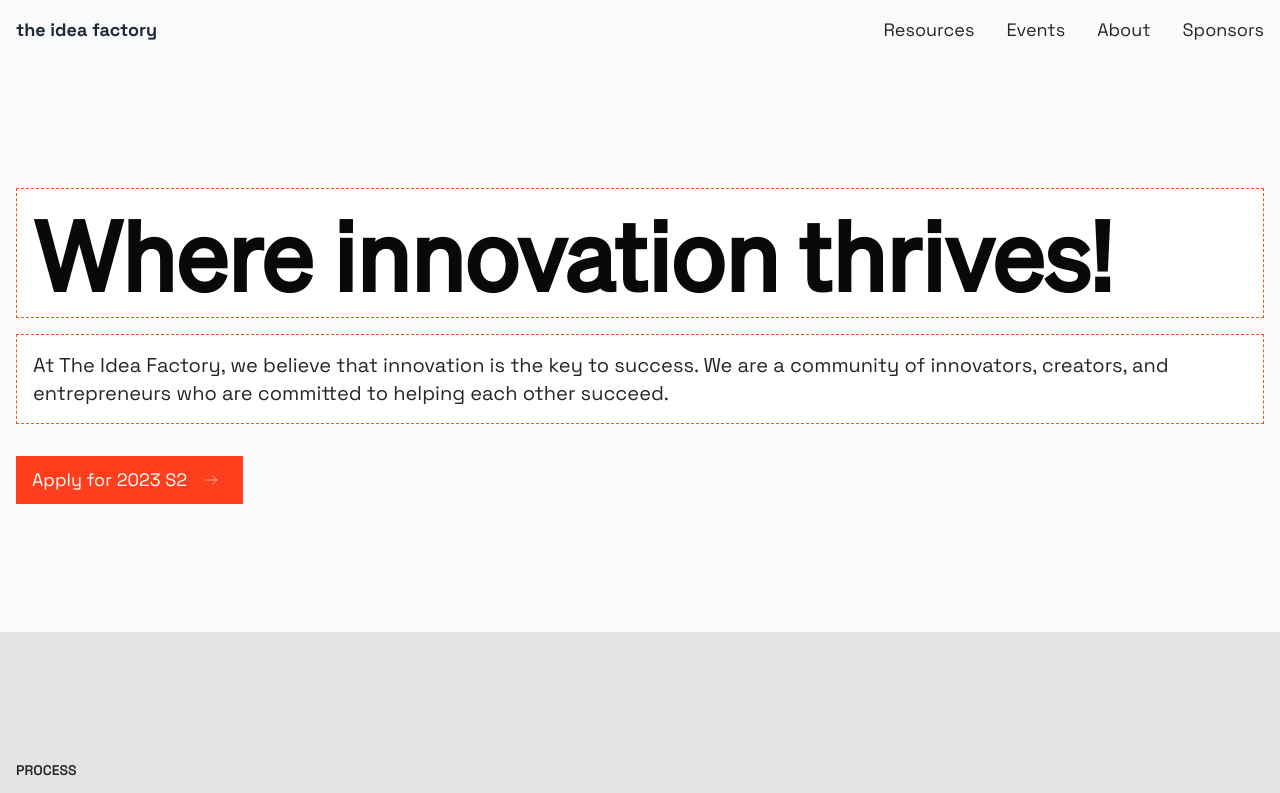
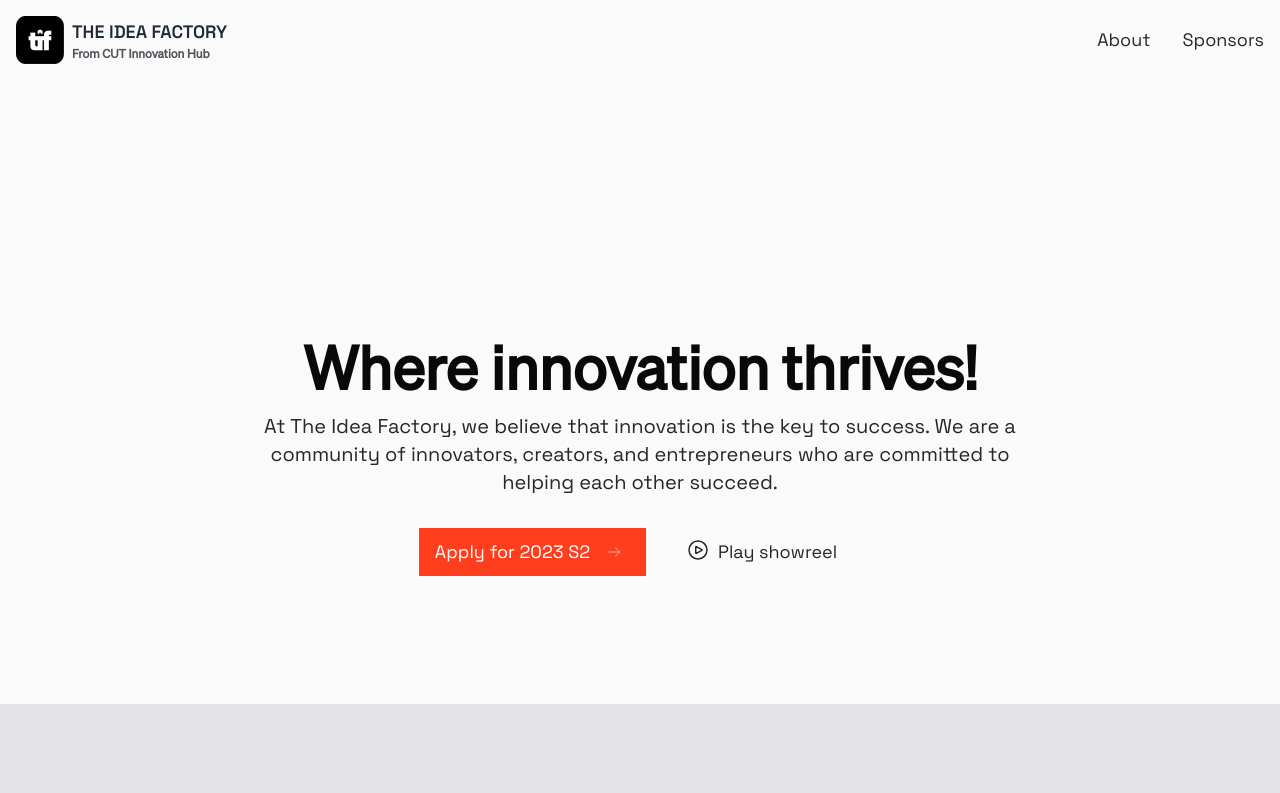
Before and after one commit to tate2301/theideafactory, an Astro site: page / in a window 1280 px wide. Shown: the top 793 px of the page. Built offline with nearby package versions, Linux system fonts and the light colour scheme; Astro itself is replaced by a stand-in of ours; a web font is replaced by a local one.

Commit message:
change landing page

```diff
--- a/src/components/AnimatedCharacter.tsx
+++ b/src/components/AnimatedCharacter.tsx
@@ -40,7 +40,7 @@ export const Anim = () => (
       <AnimatedSpan char={char} />
     ))}
     <br />
-    {"Entrepreneurship. ".split("").map((char, index) => (
+    {"Create. ".split("").map((char, index) => (
       <AnimatedSpan char={char} />
     ))}
   </motion.h1>
--- a/src/components/Navbar.astro
+++ b/src/components/Navbar.astro
@@ -1,43 +1,20 @@
-<nav class="md:flex flex-col gap-4 md:flex-row justify-between p-4 hidden">
-    <a href="/" class="font-bold text-gray-800">the idea factory</a>
+<nav class="flex flex-col gap-4 md:flex-row justify-between p-4">
+    <a href="/" class="font-bold text-gray-800 flex gap-2 items-center">
+        <img src="/android-chrome-192x192.png" class="w-12 h-12" />
+        <div>
+            <p class="uppercase">The Idea Factory</p>
+            <h6 class="text-xs text-zinc-600">From CUT Innovation Hub</h6>
+        </div>
+    </a>
     <div class="flex gap-8 items-center">
-        <a
-            href="/resources"
-            class="hover:underline transition-all over:text-zinc-900"
-            >Resources</a
-        >
-        <a
-            href="/events"
-            class="hover:underline transition-all over:text-zinc-900">Events</a
-        >
-
         <a
             href="/about"
             class="hover:underline transition-all over:text-zinc-900">About</a
         >
         <a
-            href="/about"
+            href="/sponsors"
             class="hover:underline transition-all over:text-zinc-900"
             >Sponsors</a
         >
     </div>
 </nav>
-<nav class="flex justify-between items-center md:hidden p-4">
-    <a href="/" class="font-bold text-gray-800">the idea factory</a>
-
-    <button class="mobile-menu-button">
-        <svg
-            class="w-6 h-6 text-gray-800"
-            fill="currentColor"
-            viewBox="0 0 20 20"
-            xmlns="http://www.w3.org/2000/svg"
-        >
-            <title>Menu</title>
-            <path
-                fill-rule="evenodd"
-                clip-rule="evenodd"
-                d="M2 4C2 3.44772 2.44772 3 3 3H17C17.5523 3 18 3.44772 18 4C18 4.55228 17.5523 5 17 5H3C2.44772 5 2 4.55228 2 4ZM3 9C2.44772 9 2 9.44772 2 10C2 10.5523 2.44772 11 3 11H17C17.5523 11 18 10.5523 18 10C18 9.44772 17.5523 9 17 9H3ZM3 15C2.44772 15 2 15.4477 2 16C2 16.5523 2.44772 17 3 17H17C17.5523 17 18 16.5523 18 16C18 15.4477 17.5523 15 17 15H3Z"
-            ></path>
-        </svg>
-    </button>
-</nav>
--- a/src/layouts/Layout.astro
+++ b/src/layouts/Layout.astro
@@ -14,7 +14,7 @@ const { title } = Astro.props;
 		<meta charset="UTF-8" />
 		<meta name="description" content="Astro description" />
 		<meta name="viewport" content="width=device-width" />
-		<link rel="icon" type="image/svg+xml" href="/favicon.svg" />
+		<link rel="icon" type="image/svg+xml" href="/favicon.ico" />
 		<link rel="preconnect" href="https://fonts.googleapis.com" />
 		<link rel="preconnect" href="https://fonts.gstatic.com" crossorigin />
 		<link
--- a/src/layouts/LayoutWithoutNavbar.astro
+++ b/src/layouts/LayoutWithoutNavbar.astro
@@ -14,11 +14,11 @@ const { title } = Astro.props;
         <meta charset="UTF-8" />
         <meta name="description" content="Astro description" />
         <meta name="viewport" content="width=device-width" />
-        <link rel="icon" type="image/svg+xml" href="/favicon.svg" />
+        <link rel="icon" type="image/svg+xml" href="/favicon.ico" />
         <link rel="preconnect" href="https://fonts.googleapis.com" />
         <link rel="preconnect" href="https://fonts.gstatic.com" crossorigin />
         <link
-            href="https://fonts.googleapis.com/css2?family=Familjen+Grotesk&family=Noto+Color+Emoji&family=Space+Grotesk:wght@400;600;700&display=swap"
+            href="https://fonts.googleapis.com/css2?family=Familjen+Grotesk&family=Noto+Color+Emoji&family=Inter:wght@400;600;700&display=swap"
             rel="stylesheet"
         />
         <link
@@ -53,7 +53,7 @@ const { title } = Astro.props;
     }
     html {
         font-family: "Noto Color Emoji", sans-serif !important;
-        font-family: "Space Grotesk", sans-serif !important;
+        font-family: "Inter", sans-serif !important;
     }
     code {
         font-family: Menlo, Monaco, Lucida Console, Liberation Mono,
--- a/src/pages/index.astro
+++ b/src/pages/index.astro
@@ -4,22 +4,22 @@ import Card from "../components/Card.astro";
 ---
 
 <Layout title="The Idea Factory">
-	<div class="py-32 p-4">
+	<div class="py-32 overflow-visible bg-contain">
 		<div
-			class="w-full container flex relative flex-col md:flex-row mx-auto max-w-screen-xl items-center gap-32 overflow-visible"
+			class="w-full container relative grid grid-cols-1 mx-auto max-w-screen-md text-center items-center gap-32 py-32 overflow-visible"
 		>
-			<div class="max-w-screen-xl w-full z-10 flex-1 flex flex-col gap-8">
+			<div
+				class="max-w-screen-xl w-full z-10 flex-1 flex flex-col gap-8 col-span-1"
+			>
 				<div
 					class="flex flex-col gap-4 animate__fadeIn animate__animated"
 				>
 					<h1
-						class="text-4xl border p-4 bg-white border-orange-600 border-dashed inline leading-relaxed md:text-5xl xl:text-8xl text-zinc-950 font-bold"
+						class="text-4xl inline leading-relaxed md:text-5xl xl:text-6xl text-zinc-950 font-bold"
 					>
 						Where innovation thrives!
 					</h1>
-					<p
-						class="text-xl border p-4 bg-white border-orange-600 border-dashed border-spacing-8"
-					>
+					<p class="text-xl">
 						At The Idea Factory, we believe that innovation is the
 						key to success. We are a community of innovators,
 						creators, and entrepreneurs who are committed to helping
@@ -27,7 +27,7 @@ import Card from "../components/Card.astro";
 					</p>
 				</div>
 				<div
-					class="flex gap-4 animate__fadeIn animate__animated animate__duration-1s"
+					class="flex flex-col md:flex-row items-center gap-4 animate__fadeIn animate__animated animate__duration-1s justify-center"
 				>
 					<a href="https://5k73n0eiwmd.typeform.com/to/v9uUxbgl">
 						<button
@@ -49,7 +49,27 @@ import Card from "../components/Card.astro";
 							</svg>
 						</button>
 					</a>
-				</div>
+					<button class="flex gap-2 px-6 py-2">
+						<svg
+							xmlns="http://www.w3.org/2000/svg"
+							fill="none"
+							viewBox="0 0 24 24"
+							stroke-width="1.5"
+							stroke="currentColor"
+							class="w-6 h-6"
+						>
+							<path
+								stroke-linecap="round"
+								stroke-linejoin="round"
+								d="M21 12a9 9 0 11-18 0 9 9 0 0118 0z"></path>
+							<path
+								stroke-linecap="round"
+								stroke-linejoin="round"
+								d="M15.91 11.672a.375.375 0 010 .656l-5.603 3.113a.375.375 0 01-.557-.328V8.887c0-.286.307-.466.557-.327l5.603 3.112z"
+							></path>
+						</svg>
+						Play showreel
+					</button>
 				</div>
 			</div>
 		</div>
@@ -63,30 +83,32 @@ import Card from "../components/Card.astro";
 					</h2>
 					<div class="flex flex-col md:flex justify-between gap-16">
 						<p class="w-full">
-						The Idea Factory is a student startup accelerator that
-						is dedicated to fostering innovation, creativity, and
-						entrepreneurship among students. Our primary goal is to
-						provide a supportive and collaborative environment where
-						student entrepreneurs can thrive. We believe that by
-						nurturing and empowering student startups, we can drive
-						impactful change and create a vibrant ecosystem for
-						innovation. At the Idea Factory, we offer a range of
-						resources and support to help student startups succeed.
-						This includes mentorship from experienced industry
-						professionals who guide students through the startup
-						journey, providing valuable insights and advice.
+							The Idea Factory is a student startup accelerator
+							that is dedicated to fostering innovation,
+							creativity, and entrepreneurship among students. Our
+							primary goal is to provide a supportive and
+							collaborative environment where student
+							entrepreneurs can thrive. We believe that by
+							nurturing and empowering student startups, we can
+							drive impactful change and create a vibrant
+							ecosystem for innovation. At the Idea Factory, we
+							offer a range of resources and support to help
+							student startups succeed. This includes mentorship
+							from experienced industry professionals who guide
+							students through the startup journey, providing
+							valuable insights and advice.
 						</p>
 						<p class="w-full">
-						Quality assurance is a key aspect of the Idea Factory.
-						We emphasize the importance of thorough testing,
-						feedback loops, and iterative development to ensure that
-						student startups deliver high-quality or services. Our
-						team of mentors and experts work closely with students
-						to help them refine their business models, validate
-						their ideas, and build sustainable businesses. We
-						believe in attention to detail and strive to create
-						user-focused solutions that meet the needs of the target
-						audience.
+							Quality assurance is a key aspect of the Idea
+							Factory. We emphasize the importance of thorough
+							testing, feedback loops, and iterative development
+							to ensure that student startups deliver high-quality
+							or services. Our team of mentors and experts work
+							closely with students to help them refine their
+							business models, validate their ideas, and build
+							sustainable businesses. We believe in attention to
+							detail and strive to create user-focused solutions
+							that meet the needs of the target audience.
 						</p>
 					</div>
 				</div>
@@ -94,13 +116,15 @@ import Card from "../components/Card.astro";
 		</div>
 		<div class="py-32 p-4">
 			<div class="container mx-auto max-w-screen-xl flex flex-col gap-8">
-			<p class="uppercase text-sm font- font-bold">Membership Perks</p>
+				<p class="uppercase text-sm font- font-bold">
+					Membership Perks
+				</p>
 
 				<h3 class="text-3xl text-zinc-950 leading-normal font-bold">
-				Unleash your entrepreneurial potential with The Idea Factory,
-				the ultimate student startup accelerator! Elevate your ideas,
-				refine your skills, and embark on the journey to becoming a
-				groundbreaking founder.
+					Unleash your entrepreneurial potential with The Idea
+					Factory, the ultimate student startup accelerator! Elevate
+					your ideas, refine your skills, and embark on the journey to
+					becoming a groundbreaking founder.
 				</h3>
 				<div
 					class="grid grid-cols-1 md:grid-cols-2 lg:grid-cols-3 gap-8 mt-16"
@@ -117,9 +141,9 @@ import Card from "../components/Card.astro";
 						<p class="text-xl">📈</p>
 						<h4 class="uppercase text-sm font-">Community</h4>
 						<p>
-						The Idea Factory is a community of innovators, creators,
-						and entrepreneurs who are committed to helping each
-						other succeed.
+							The Idea Factory is a community of innovators,
+							creators, and entrepreneurs who are committed to
+							helping each other succeed.
 						</p>
 					</div>
 					<div class="p-8 flex flex-col gap-4 border border-zinc-300">
@@ -134,26 +158,26 @@ import Card from "../components/Card.astro";
 						<p class="text-xl">📝</p>
 						<h4 class="uppercase text-sm font-">Resources</h4>
 						<p>
-						Gain access to cloud resources, our library, including
-						pitch decks, business plans and more.
+							Gain access to cloud resources, our library,
+							including pitch decks, business plans and more.
 						</p>
 					</div>
 					<div class="p-8 flex flex-col gap-4 border border-zinc-300">
 						<p class="text-xl">📚</p>
 						<h4 class="uppercase text-sm font-">Education</h4>
 						<p>
-						We regularly host workshops and seminars, with industry
-						experts to help you learn the skills you need to
-						succeed.
+							We regularly host workshops and seminars, with
+							industry experts to help you learn the skills you
+							need to succeed.
 						</p>
 					</div>
 					<div class="p-8 flex flex-col gap-4 border border-zinc-300">
 						<p class="text-xl">🏆</p>
 						<h4 class="uppercase text-sm font-">Competitions</h4>
 						<p>
-						Every season we host a pitch competition where you can
-						pitch your idea to a panel of judges for a chance to win
-						prices.
+							Every season we host a pitch competition where you
+							can pitch your idea to a panel of judges for a
+							chance to win prices.
 						</p>
 					</div>
 				</div>
@@ -178,7 +202,8 @@ import Card from "../components/Card.astro";
 					</p>
 					<h4 class="text-xl text-white">Applications open</h4>
 					<p class="text-zinc-300">
-					We are now accepting applications for the 2023 S1 cohort.
+						We are now accepting applications for the 2023 S1
+						cohort.
 					</p>
 				</div>
 				<div
@@ -189,10 +214,12 @@ import Card from "../components/Card.astro";
 					>
 						30 July 2023
 					</p>
-				<h4 class="text-xl text-white">Deadline for applications</h4>
+					<h4 class="text-xl text-white">
+						Deadline for applications
+					</h4>
 					<p class="text-zinc-300">
-					Applications for the 2023 S1 cohort close on 30 July 2023.
-					We will not be accepting any late applications.
+						Applications for the 2023 S1 cohort close on 30 July
+						2023. We will not be accepting any late applications.
 					</p>
 				</div>
 				<div
@@ -205,9 +232,9 @@ import Card from "../components/Card.astro";
 					</p>
 					<h4 class="text-xl text-white">Finalists announced</h4>
 					<p class="text-zinc-300">
-					We will announce the finalists for the 2023 S1 cohort on 16
-					August 2023. We will contact you via email if you have been
-					selected.
+						We will announce the finalists for the 2023 S1 cohort on
+						16 August 2023. We will contact you via email if you
+						have been selected.
 					</p>
 				</div>
 				<div
@@ -234,8 +261,8 @@ import Card from "../components/Card.astro";
 					</p>
 					<h4 class="text-xl text-white">Demo day</h4>
 					<p class="text-zinc-300">
-					Teams will pitch their products to a panel of judges for a
-					chance to win prizes.
+						Teams will pitch their products to a panel of judges for
+						a chance to win prizes.
 					</p>
 				</div>
 			</div>
@@ -252,8 +279,8 @@ import Card from "../components/Card.astro";
 							Apply to the program
 						</h4>
 						<p>
-						Submit your application for the 2023 S2 cohort. We will
-						contact you with next steps.
+							Submit your application for the 2023 S2 cohort. We
+							will contact you with next steps.
 						</p>
 						<a href="https://5k73n0eiwmd.typeform.com/to/v9uUxbgl">
 							<button
@@ -264,13 +291,17 @@ import Card from "../components/Card.astro";
 						</a>
 					</div>
 					<div class="p-8 flex flex-col gap-4 border border-zinc-300">
-					<h4 class="uppercase text-sm font-">Join our community</h4>
+						<h4 class="uppercase text-sm font-">
+							Join our community
+						</h4>
 						<p>
 							Join our community of innovators, creators, and
-						entrepreneurs who are committed to helping each other
-						succeed.
+							entrepreneurs who are committed to helping each
+							other succeed.
 						</p>
-					<a href="https://chat.whatsapp.com/EWJ2DFxSybv1IN50RWkqS9">
+						<a
+							href="https://chat.whatsapp.com/EWJ2DFxSybv1IN50RWkqS9"
+						>
 							<button
 								class="p-2 font- border border-zinc-200 bg-zinc-50 px-4 uppercase w-full"
 							>
@@ -285,10 +316,10 @@ import Card from "../components/Card.astro";
 			<div class="container mx-auto max-w-screen-xl flex flex-col gap-16">
 				<div class="flex flex-col gap-2">
 					<h3 class="text-3xl font-bold">
-					The Idea Factory is a community of innovators, creators, and
-					entrepreneurs who are committed to helping each other
-					succeed. We believe that innovation is the key to our
-					success.
+						The Idea Factory is a community of innovators, creators,
+						and entrepreneurs who are committed to helping each
+						other succeed. We believe that innovation is the key to
+						our success.
 					</h3>
 					<p class="uppercase text-sm font-">
 						T. C. Chinyamakobvu - CEO, Brainwave
@@ -296,10 +327,10 @@ import Card from "../components/Card.astro";
 				</div>
 				<div class="flex flex-col gap-2">
 					<h3 class="text-3xl font-bold">
-					The Idea Factory is a community of innovators, creators, and
-					entrepreneurs who are committed to helping each other
-					succeed. We believe that innovation is the key to our
-					success.
+						The Idea Factory is a community of innovators, creators,
+						and entrepreneurs who are committed to helping each
+						other succeed. We believe that innovation is the key to
+						our success.
 					</h3>
 					<p class="uppercase text-sm font-">
 						T. D. Kamusoko - CEO, Confort
@@ -307,10 +338,10 @@ import Card from "../components/Card.astro";
 				</div>
 				<div class="flex flex-col gap-2">
 					<p class="text-3xl font-bold">
-					The Idea Factory is a community of innovators, creators, and
-					entrepreneurs who are committed to helping each other
-					succeed. We believe that innovation is the key to our
-					success.
+						The Idea Factory is a community of innovators, creators,
+						and entrepreneurs who are committed to helping each
+						other succeed. We believe that innovation is the key to
+						our success.
 					</p>
 					<p class="uppercase text-sm font-">
 						T. Sengerai - CEO, the idea factory
@@ -318,7 +349,7 @@ import Card from "../components/Card.astro";
 				</div>
 			</div>
 		</div>
-</Layout>
+	</div>
 
 	<style>
 		#video-player {
@@ -326,3 +357,4 @@ import Card from "../components/Card.astro";
 			background-size: cover;
 		}
 	</style>
+</Layout>
--- a/src/pages/sponsors.astro
+++ b/src/pages/sponsors.astro
@@ -4,9 +4,9 @@ import Layout from "../layouts/Layout.astro";
 
 <Layout title="Sponsors">
     <div
-        class="py-24 mx-auto max-w-screen-xl grid grid-cols-1 md:grid-cols-2 gap-32 items-center"
+        class="py-24 mx-auto max-w-screen-md grid grid-cols-1 gap-32 items-center"
     >
-        <div class="flex flex-col gap-8 col-span-1">
+        <div class="flex flex-col gap-8 text-center col-span-1">
             <h1 class="text-5xl font-bold">
                 Invest in the future of the Zimbabwean tech industry
             </h1>
```
Also changed, not shown: public/android-chrome-192x192.png (added), public/android-chrome-512x512.png (added), public/apple-touch-icon.png (added), public/favicon-16x16.png (added), public/favicon-32x32.png (added), public/favicon.ico (added), public/favicon.svg (deleted), public/gradient-banner.svg (added), public/logo.png (added), public/site.webmanifest (added), 1 other file. Lines whose indentation alone changed are shown as unchanged.
